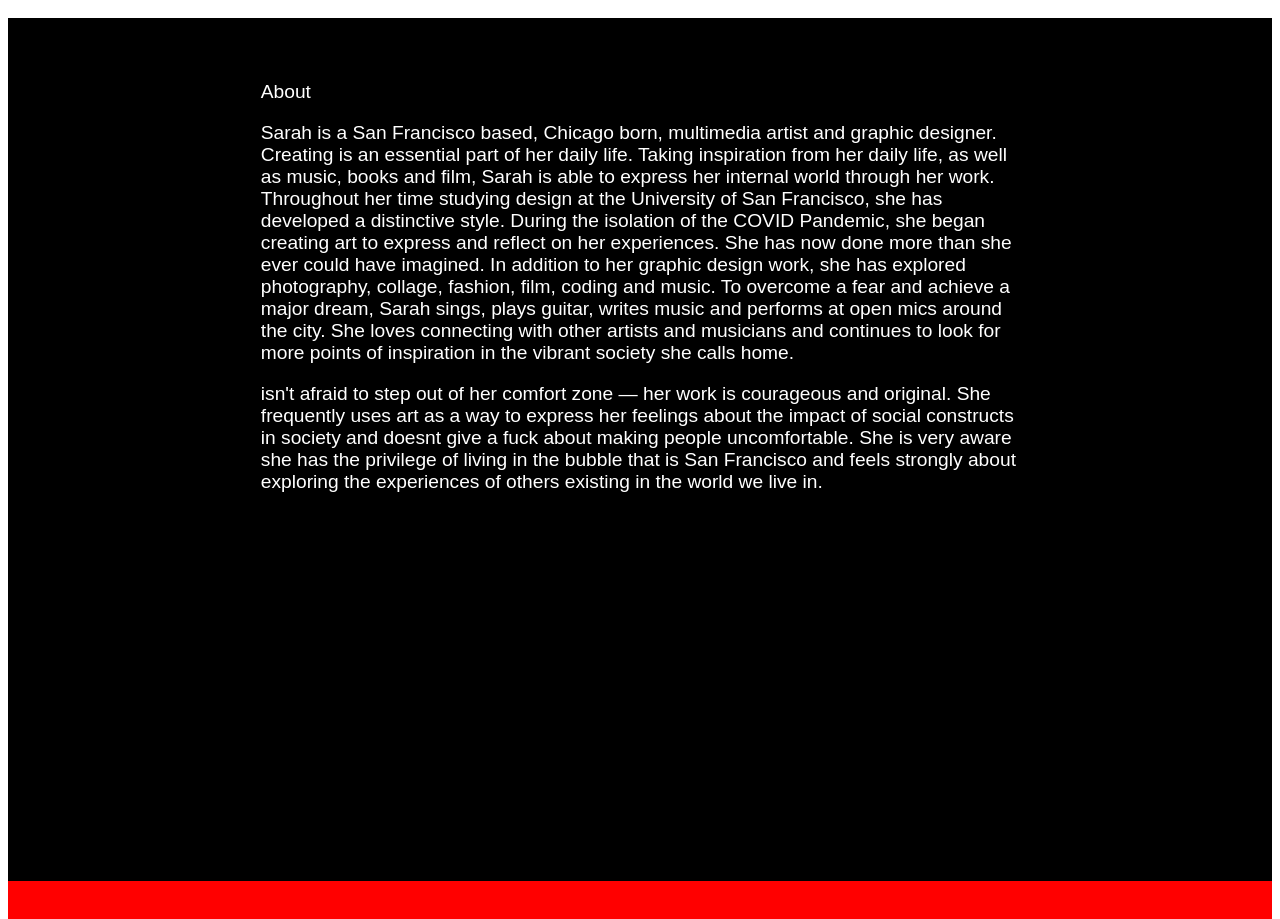
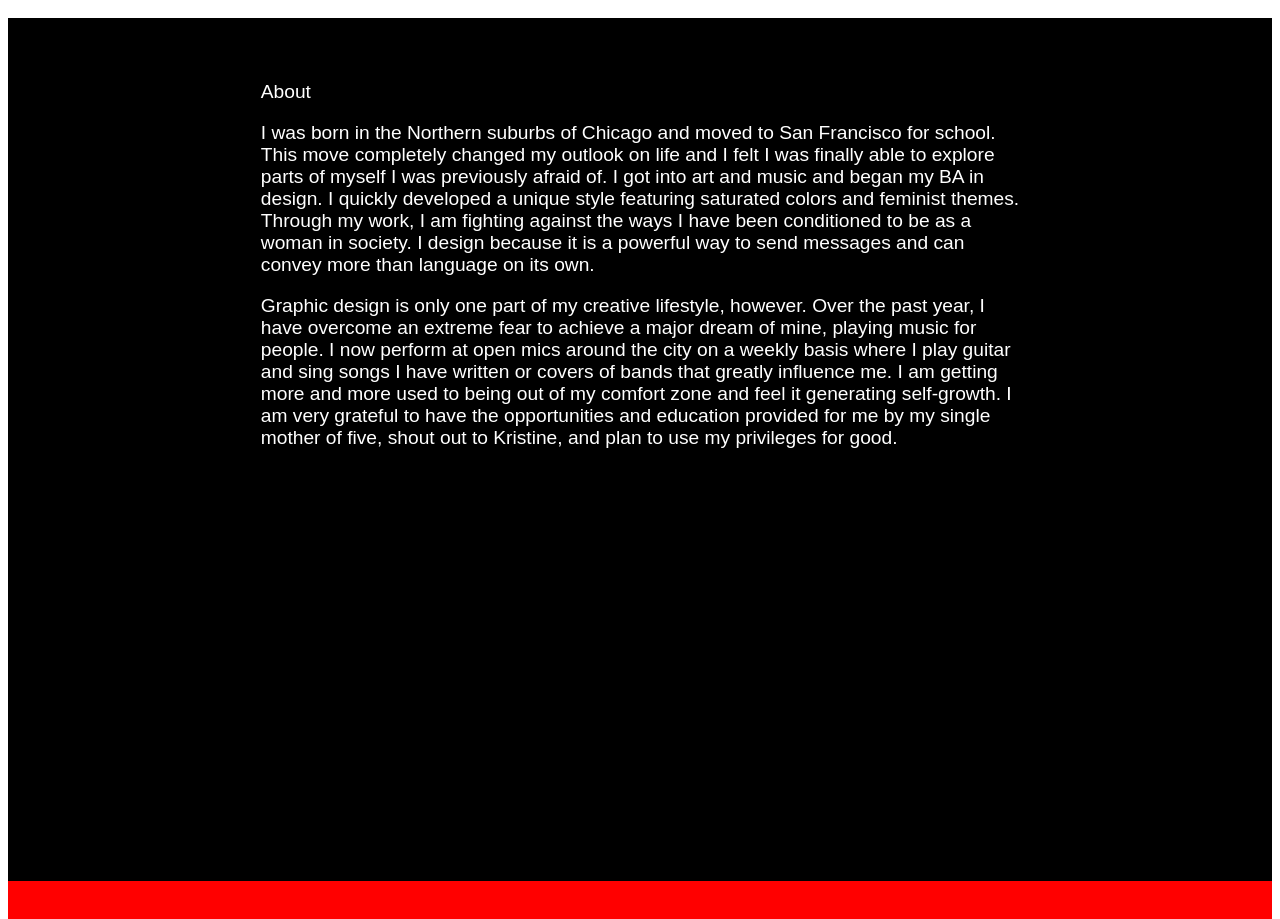
Before and after one commit to sarheals/sarheals.github.io, a plain HTML site: page index.html in a window 1280 px wide. Shown: the part 840-1759 px from the top of the page. Drawn offline with Linux system fonts and the light colour scheme; a web font is replaced by a local one.

Commit message:
Add files via upload
commit

```diff
--- a/index.html
+++ b/index.html
@@ -53,10 +53,9 @@
     </div>
         <p>
 
-            Sarah is a San Francisco based, Chicago born, multimedia artist and graphic designer.
-            Creating is an essential part of her daily life. Taking inspiration from her daily life, as well as music, books and film, Sarah is able to express her internal world through her work. Throughout her time studying design at the University of San Francisco, she has developed a distinctive style.  During the isolation of the COVID Pandemic, she began creating art to express and reflect on her experiences. She has now done more than she ever could have imagined. In addition to her graphic design work, she has explored photography, collage, fashion, film, coding and music. To overcome a fear and achieve a major dream, Sarah sings, plays guitar, writes music and performs at open mics around the city. She loves connecting with other artists and musicians and continues to look for more points of inspiration in the vibrant society she calls home.
-                <p> isn't afraid to step out of her comfort zone — her work is courageous and original. She frequently uses art as a way to express her feelings about the impact of social constructs in society and doesnt give a fuck about making people uncomfortable. She is very aware she has the privilege of living in the bubble that is San Francisco and feels strongly about exploring the experiences of others existing in the world we live in.
-                </p>
+            I was born in the Northern suburbs of Chicago and moved to San Francisco for school. This move completely changed my outlook on life and I felt I was finally able to explore parts of myself I was previously afraid of. I got into art and music and began my BA in design. I quickly developed a unique style featuring saturated colors and feminist themes. Through my work, I am fighting against the ways I have been conditioned to be as a woman in society. I design because it is a powerful way to send messages and can convey more than language on its own. </p>
+            <p>Graphic design is only one part of my creative lifestyle, however. Over the past year, I have overcome an extreme fear to achieve a major dream of mine, playing music for people. I now perform at open mics around the city on a weekly basis where I play guitar and sing songs I have written or covers of bands that greatly influence me. I am getting more and more used to being out of my comfort zone and feel it generating self-growth.
+            I am very grateful to have the opportunities and education provided for me by my single mother of five, shout out to Kristine, and plan to use my privileges for good.
             </p>
 
                     </div>
```
